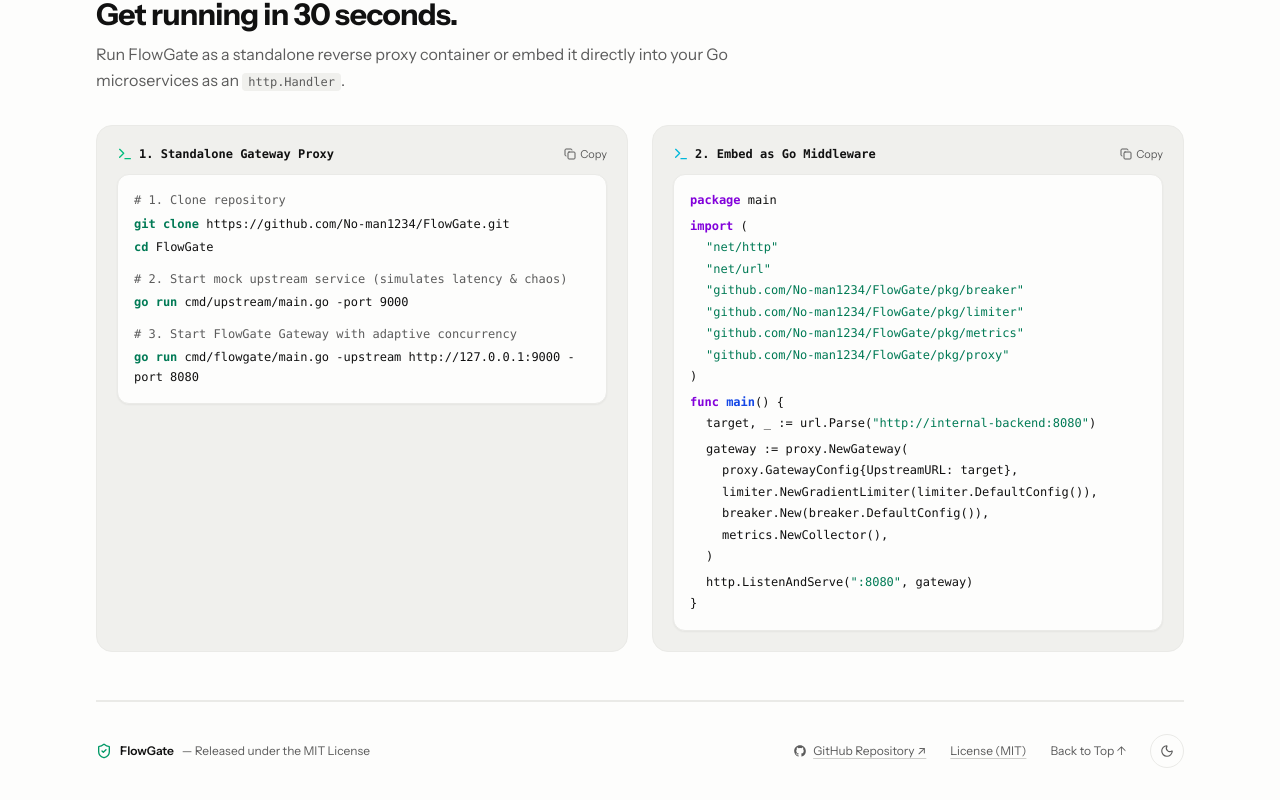
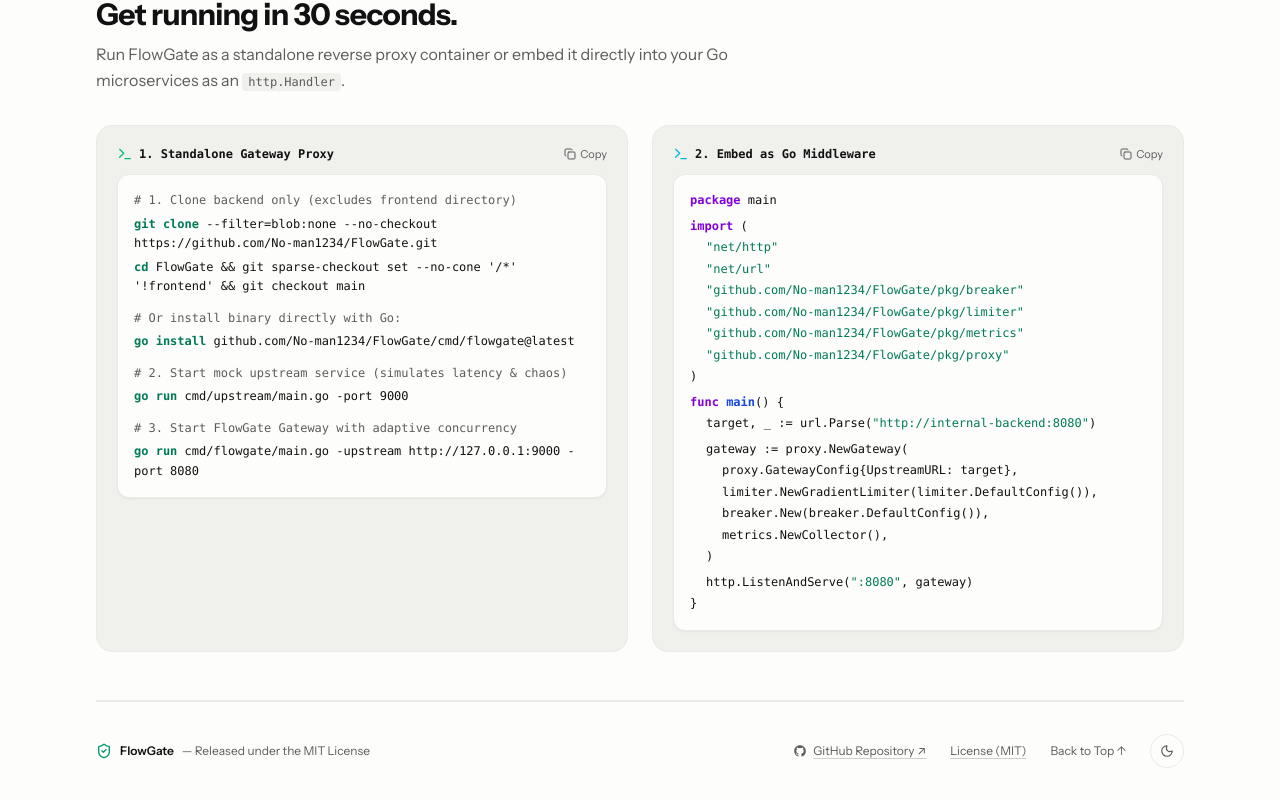
Before and after one commit to No-man1234/FlowGate, a Next.js app in the folder frontend/: page / in a window 1280 px wide. Shown: the part 3656-4456 px from the top of the page. Built offline with nearby package versions, Linux system fonts and the light colour scheme.

Commit message:
docs: add circuit breaker outage benchmark and sparse-checkout backend clone to quickstart

```diff
--- a/frontend/src/components/flowgate/quickstart.tsx
+++ b/frontend/src/components/flowgate/quickstart.tsx
@@ -12,11 +12,16 @@
     setTimeout(() => setCopiedIndex(null), 2000);
   };
 
-  const cliSnippet = `# Clone repository
-git clone https://github.com/No-man1234/FlowGate.git
+  const cliSnippet = `# Clone backend only (excluding frontend directory):
+git clone --filter=blob:none --no-checkout https://github.com/No-man1234/FlowGate.git
 cd FlowGate
+git sparse-checkout set --no-cone '/*' '!frontend'
+git checkout main
 
-# Start the Mock Upstream Server (injects latency & chaos)
+# Or install binary directly with Go:
+go install github.com/No-man1234/FlowGate/cmd/flowgate@latest
+
+# Start the Mock Upstream Server (simulates 15ms latency & chaos)
 go run cmd/upstream/main.go -port 9000
 
 # Start FlowGate Gateway with adaptive concurrency protection
@@ -79,13 +84,17 @@
           </div>
 
           <div className="p-4 rounded-xl bg-[var(--bg)] border border-[var(--line)] text-xs font-mono overflow-x-auto leading-relaxed shadow-xs flex flex-col gap-1 text-[var(--fg)]">
-            <div className="text-[var(--muted)]"># 1. Clone repository</div>
+            <div className="text-[var(--muted)]"># 1. Clone backend only (excludes frontend directory)</div>
             <div>
-              <span className="text-emerald-700 dark:text-emerald-400 font-semibold">git clone</span>{" "}
-              https://github.com/No-man1234/FlowGate.git
+              <span className="text-emerald-700 dark:text-emerald-400 font-semibold">git clone</span> --filter=blob:none --no-checkout https://github.com/No-man1234/FlowGate.git
             </div>
             <div>
-              <span className="text-emerald-700 dark:text-emerald-400 font-semibold">cd</span> FlowGate
+              <span className="text-emerald-700 dark:text-emerald-400 font-semibold">cd</span> FlowGate &amp;&amp; git sparse-checkout set --no-cone &apos;/*&apos; &apos;!frontend&apos; &amp;&amp; git checkout main
+            </div>
+
+            <div className="mt-2 text-[var(--muted)]"># Or install binary directly with Go:</div>
+            <div>
+              <span className="text-emerald-700 dark:text-emerald-400 font-semibold">go install</span> github.com/No-man1234/FlowGate/cmd/flowgate@latest
             </div>
 
             <div className="mt-2 text-[var(--muted)]"># 2. Start mock upstream service (simulates latency &amp; chaos)</div>
```
Also changed, not shown: 1 other file (tests, documents, lock files or other folders).
